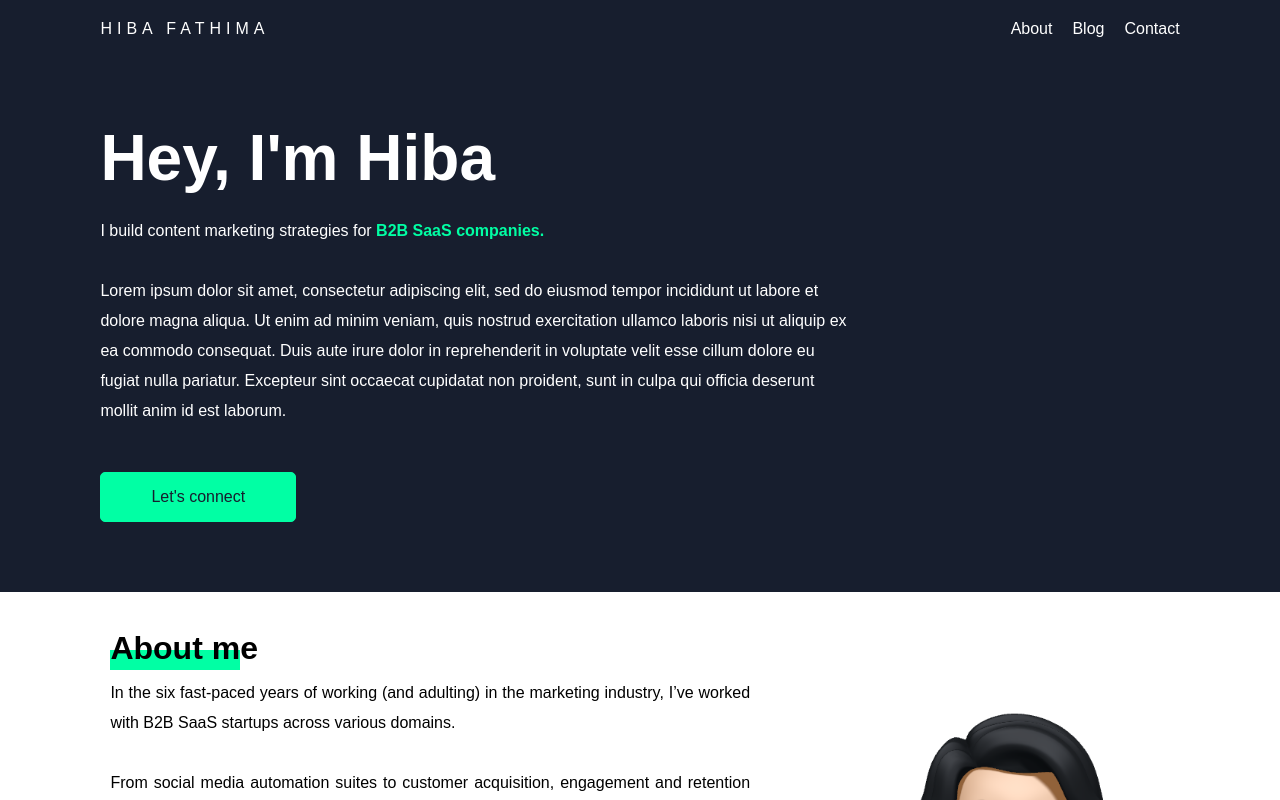
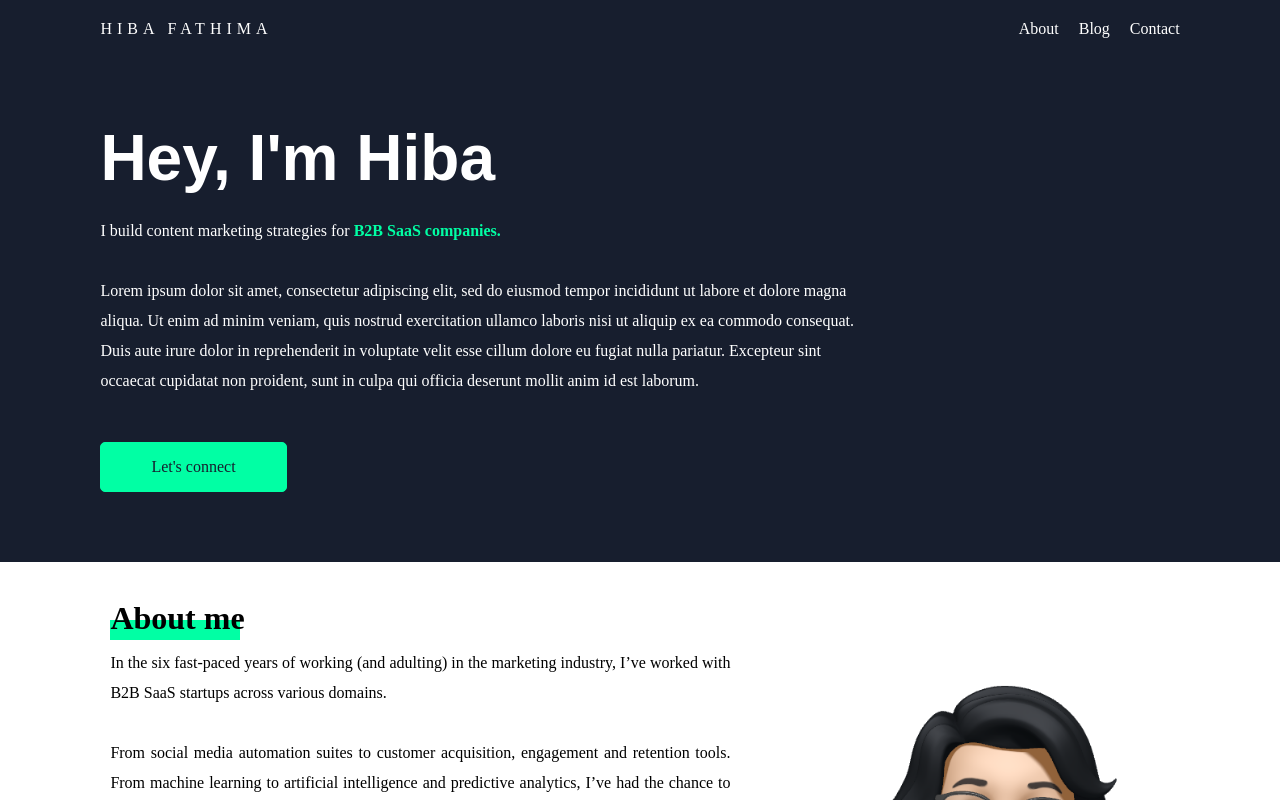
Before and after one commit to ambx/iDeotic-Internship-Portfolio, a Next.js app: page / in a window 1280 px wide. Shown: the top 800 px of the page. Built offline with nearby package versions, Linux system fonts and the light colour scheme.

Commit message:
font update

```diff
--- a/styles/global.scss
+++ b/styles/global.scss
@@ -7,7 +7,7 @@
 
 html,
 body {
-  font-family: 'Montserrat', sans-serif;
+  font-family: 'Montserrat-VariableFont_wght';
   padding: 0;
   background-color: white;
   font-size: 1em;
@@ -16,11 +16,11 @@ body {
 }
 * {
   box-sizing: border-box;
-  font-family: 'Montserrat', sans-serif;
+  font-family: 'Montserrat';
 }
 
 h1, h2, h3, h4, p, span, ul, ol, li{
-  font-family: 'Montserrat', sans-serif;;
+  font-family: 'Montserrat';
 }
 
 li{
@@ -39,7 +39,7 @@ a:hover {
     }
 }
 button{
-  font-family:'Montserrat', sans-serif;
+  font-family:'Montserrat';
 }
 
 #uspIcon{
```
